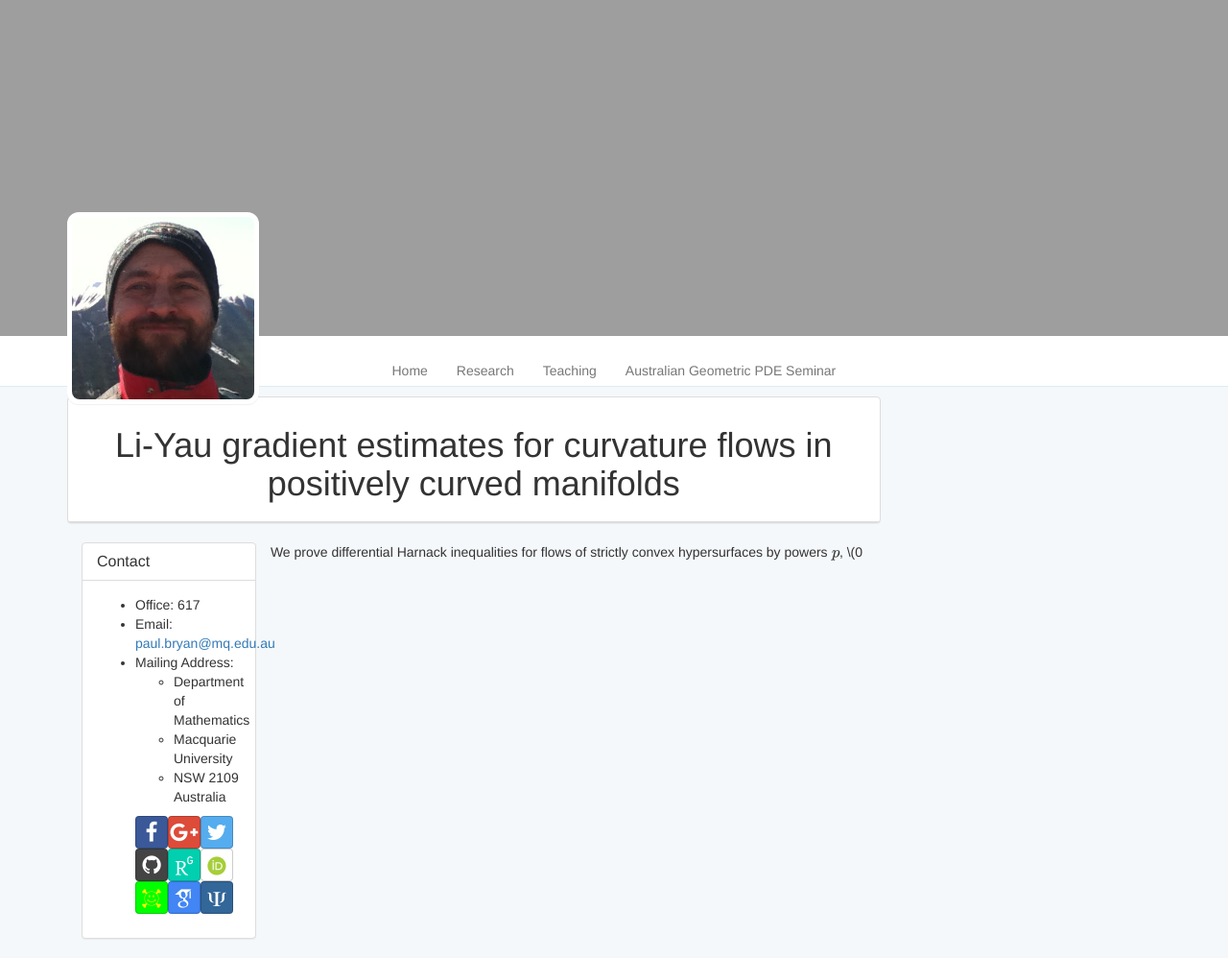
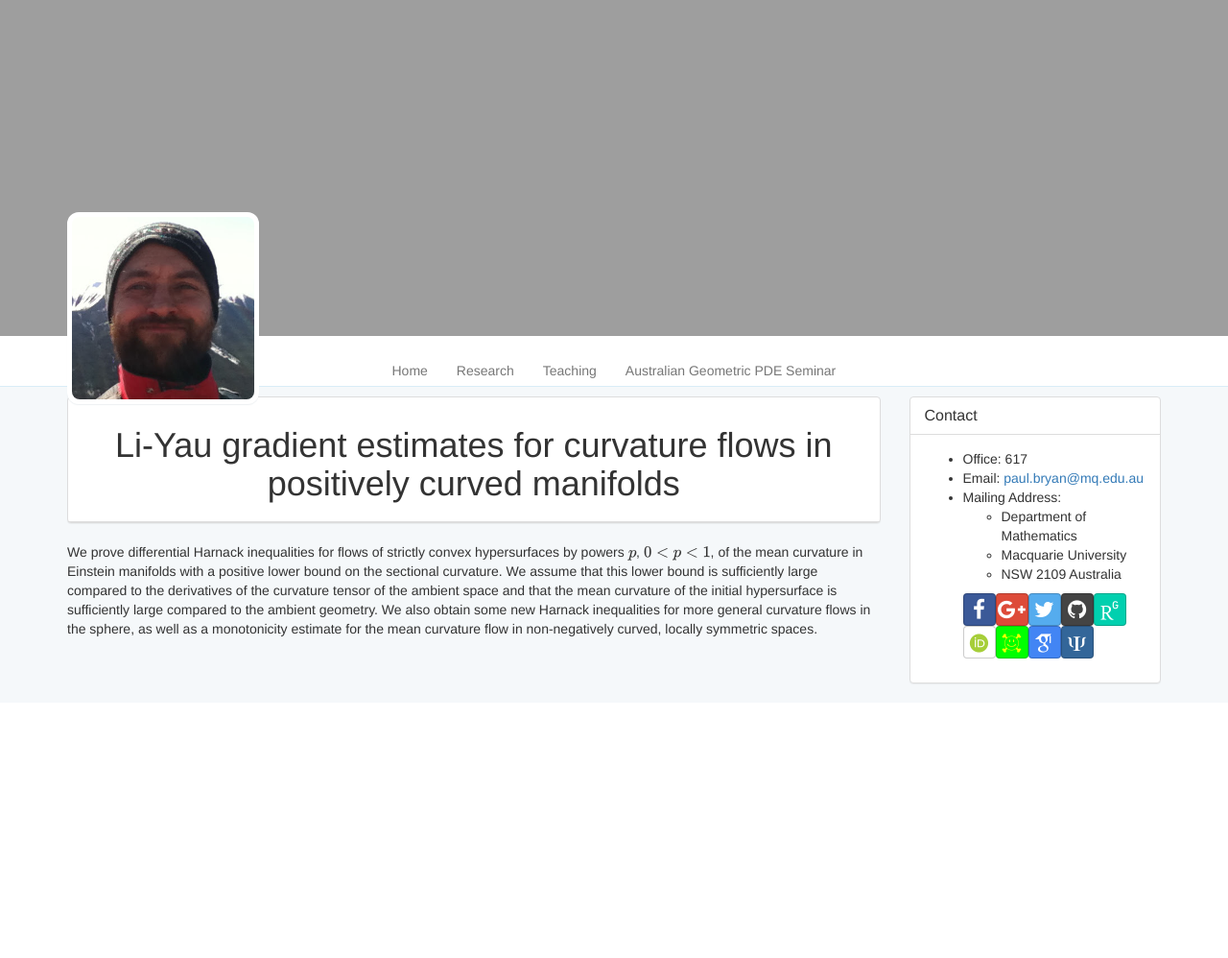
Before and after one commit to pabryan/pabryan.github.io, a Jekyll site: the page built from _posts/research/2019-01-28-arxiv:1901.09763.html, in a window 1280 px wide. Shown: the whole page at 96% size. Built offline with Jekyll 4.4.1, drawn with Linux system fonts in a browser that asks for light colours; some web fonts are replaced; after the commit the page ends 900 px from its top, so only the background shows below that.

Commit message:
Fixed missing html escapes.

```diff
--- a/_posts/research/2019-01-28-arxiv:1901.09763.html
+++ b/_posts/research/2019-01-28-arxiv:1901.09763.html
@@ -12,4 +12,4 @@ collaborators:
 researchgate: 330684687_Li-Yau_gradient_estimates_for_curvature_flows_in_positively_curved_manifolds
 ---
 
-We prove differential Harnack inequalities for flows of strictly convex hypersurfaces by powers \(p\), \(0<p<1\), of the mean curvature in Einstein manifolds with a positive lower bound on the sectional curvature. We assume that this lower bound is sufficiently large compared to the derivatives of the curvature tensor of the ambient space and that the mean curvature of the initial hypersurface is sufficiently large compared to the ambient geometry. We also obtain some new Harnack inequalities for more general curvature flows in the sphere, as well as a monotonicity estimate for the mean curvature flow in non-negatively curved, locally symmetric spaces.
+We prove differential Harnack inequalities for flows of strictly convex hypersurfaces by powers \(p\), \(0 &lt; p &lt; 1\), of the mean curvature in Einstein manifolds with a positive lower bound on the sectional curvature. We assume that this lower bound is sufficiently large compared to the derivatives of the curvature tensor of the ambient space and that the mean curvature of the initial hypersurface is sufficiently large compared to the ambient geometry. We also obtain some new Harnack inequalities for more general curvature flows in the sphere, as well as a monotonicity estimate for the mean curvature flow in non-negatively curved, locally symmetric spaces.
```
